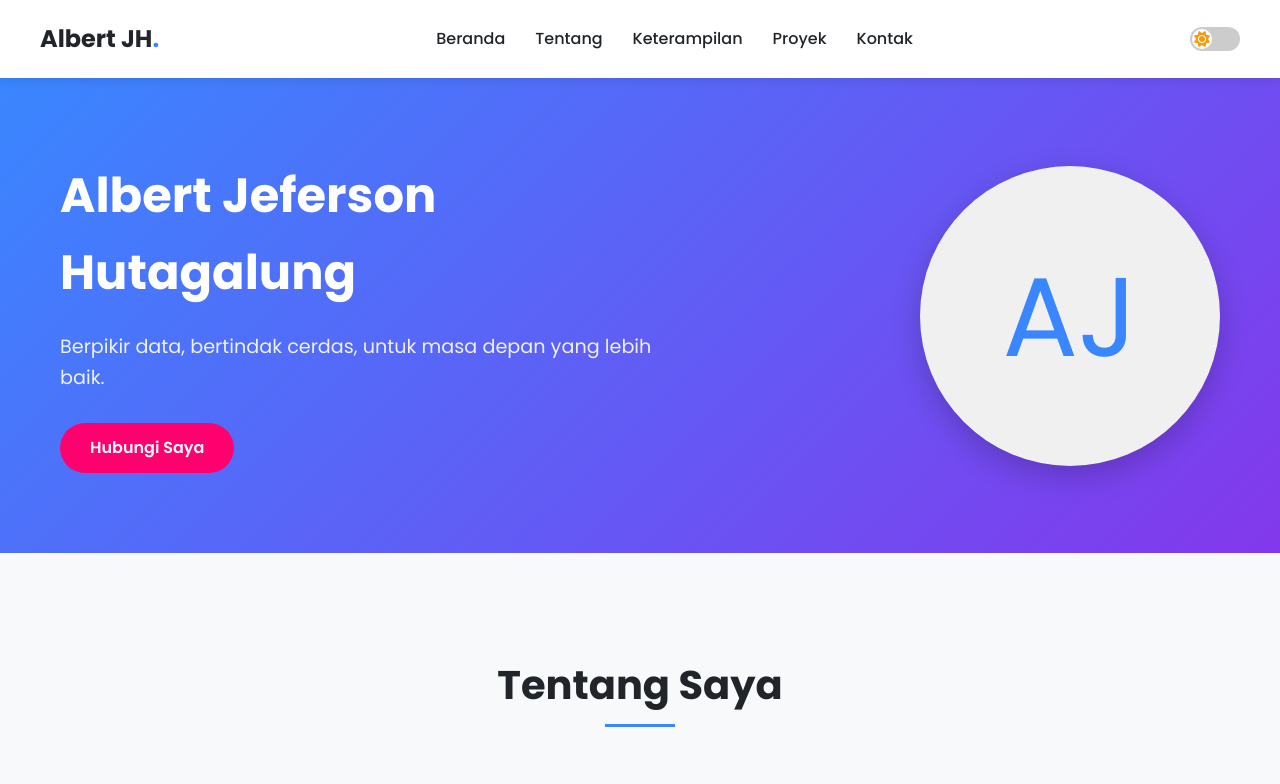
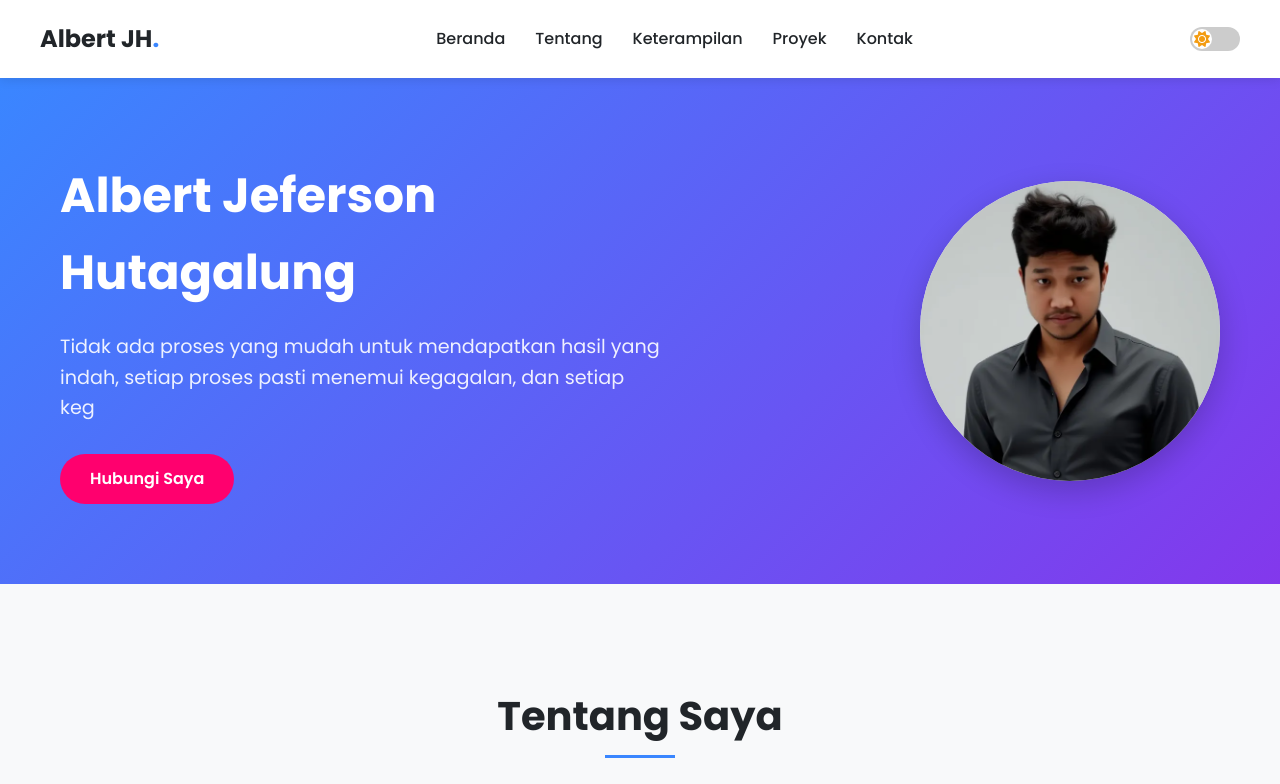
Before and after one commit to AJH2002/ajhporto, a plain HTML site: page index.html in a window 1280 px wide. Shown: the top 784 px of the page. Drawn offline with Linux system fonts and the light colour scheme.

Commit message:
ajhporto

```diff
--- a/index.html
+++ b/index.html
@@ -611,11 +611,11 @@
         <div class="container header-content">
             <div class="header-text fade-in">
                 <h1>Albert Jeferson Hutagalung</h1>
-                <p>Berpikir data, bertindak cerdas, untuk masa depan yang lebih baik.</p>
+                <p>Tidak ada proses yang mudah untuk mendapatkan hasil yang indah, setiap proses pasti menemui kegagalan, dan setiap kegagalan merupakan langkah menuju kesuksesan.</p>
                 <a href="#contact" class="btn">Hubungi Saya</a>
             </div>
             <div class="profile-img fade-in delay-1">
-                <div>AJ</div>
+                <img src="gambar/ifoto-ai_1746714625924.png" alt="Albert Jeferson Hutagalung" style="width: 100%; height: 100%; object-fit: cover; border-radius: 50%;">
             </div>
         </div>
     </header>
```
Also changed, not shown: gambar/ifoto-ai_1746714625924.png (added).
